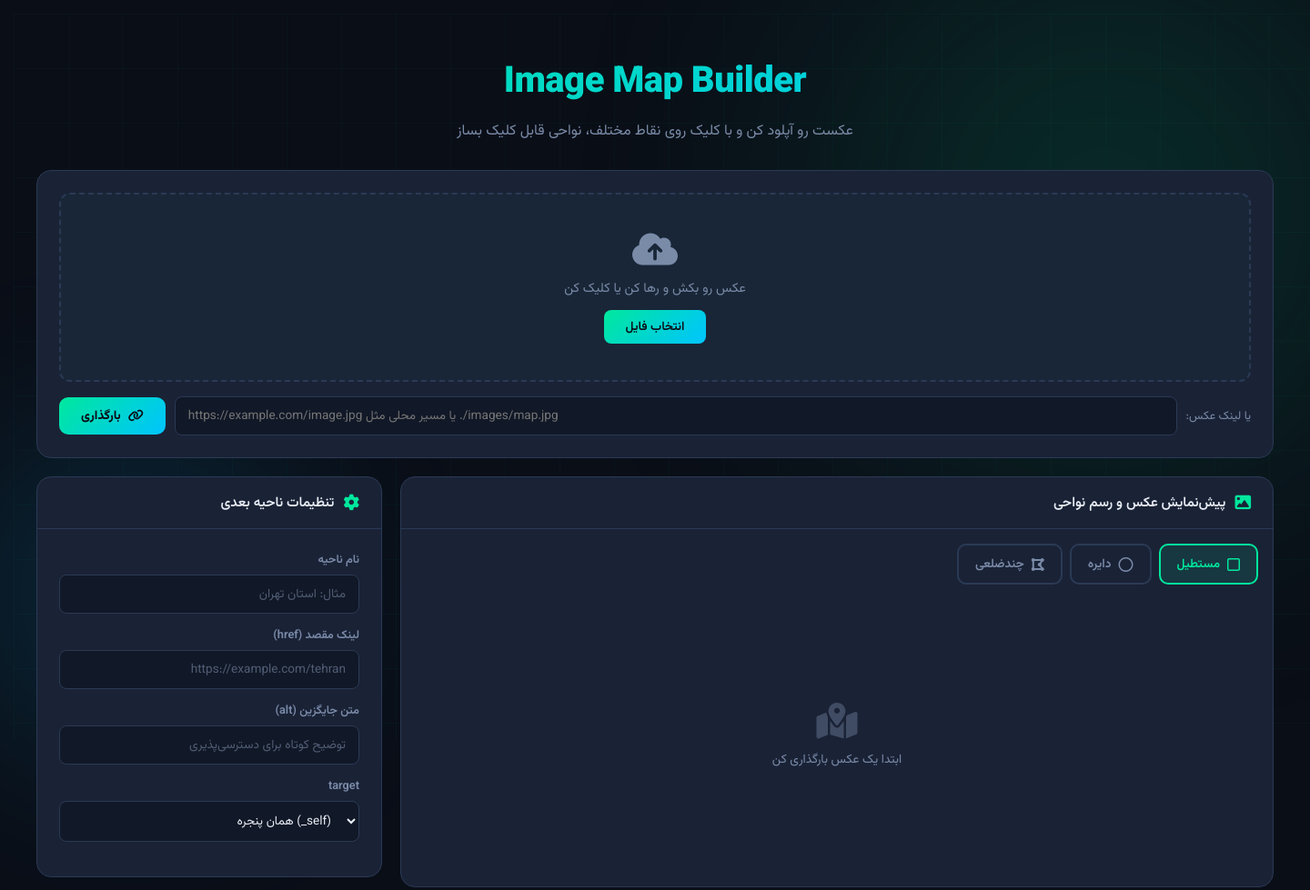
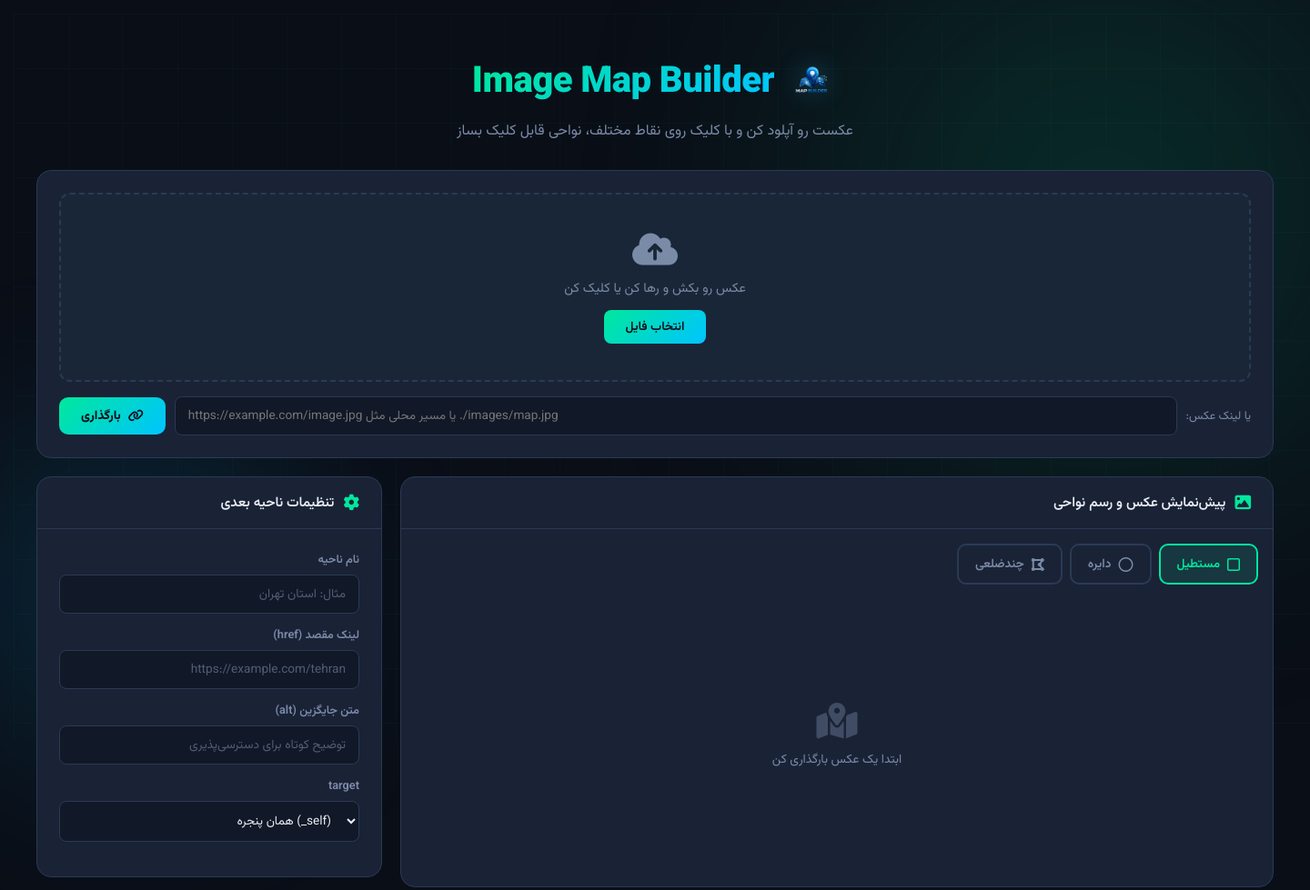
Before and after one commit to saeedshamc/ImageMap, an Electron app: page src/index.html in a window 1440 px wide. Shown: the top 979 px of the page at 91% size. Drawn offline with Linux system fonts and the light colour scheme.

Commit message:
Add custom app icon and bilingual README.
Wire icon.ico through web favicon, UI header, and Electron builds; expand README in English and Persian with troubleshooting; ignore release-build output.

Co-authored-by: Cursor <cursoragent@cursor.com>

```diff
--- a/electron/main.js
+++ b/electron/main.js
@@ -11,7 +11,7 @@ function createWindow() {
         minHeight: 600,
         backgroundColor: '#0a0e17',
         title: 'Image Map Builder',
-        icon: path.join(__dirname, '..', 'build', 'icon.png'),
+        icon: path.join(__dirname, '..', 'build', 'icon.ico'),
         webPreferences: {
             // اپ فقط فایل‌های محلی را نمایش می‌دهد؛ نیازی به دسترسی Node در رندر نیست
             contextIsolation: true,
--- a/src/css/styles.css
+++ b/src/css/styles.css
@@ -93,6 +93,22 @@ body {
     padding: 40px 20px 30px;
 }
 
+.page-header-brand {
+    display: flex;
+    align-items: center;
+    justify-content: center;
+    gap: 14px;
+    margin-bottom: 10px;
+}
+
+.page-logo {
+    width: 56px;
+    height: 56px;
+    object-fit: contain;
+    flex-shrink: 0;
+    filter: drop-shadow(0 0 14px rgba(56, 189, 248, 0.35));
+}
+
 .page-header h1 {
     font-size: 2.5rem;
     font-weight: 900;
@@ -100,7 +116,7 @@ body {
     -webkit-background-clip: text;
     -webkit-text-fill-color: transparent;
     background-clip: text;
-    margin-bottom: 10px;
+    margin-bottom: 0;
     letter-spacing: -0.5px;
 }
 
--- a/src/index.html
+++ b/src/index.html
@@ -4,6 +4,7 @@
     <meta charset="UTF-8">
     <meta name="viewport" content="width=device-width, initial-scale=1.0">
     <title>ابزار Image Map سازنده</title>
+    <link rel="icon" href="./assets/logo.ico" type="image/x-icon">
     <link rel="stylesheet" href="./vendor/vazirmatn/vazirmatn.css">
     <link rel="stylesheet" href="./vendor/fontawesome/css/all.min.css">
     <link rel="stylesheet" href="./css/styles.css">
@@ -57,7 +58,10 @@
     <div class="main-container">
         <!-- هدر -->
         <header class="page-header fade-up">
-            <h1>Image Map Builder</h1>
+            <div class="page-header-brand">
+                <img src="./assets/logo.ico" alt="" class="page-logo" width="56" height="56">
+                <h1>Image Map Builder</h1>
+            </div>
             <p>عکست رو آپلود کن و با کلیک روی نقاط مختلف، نواحی قابل کلیک بساز</p>
         </header>
 
```
Also changed, not shown: package.json (+9 -3 lines), README.md, build/icon.ico (added), logo.ico (added), src/assets/logo.ico (added), 2 other files.
